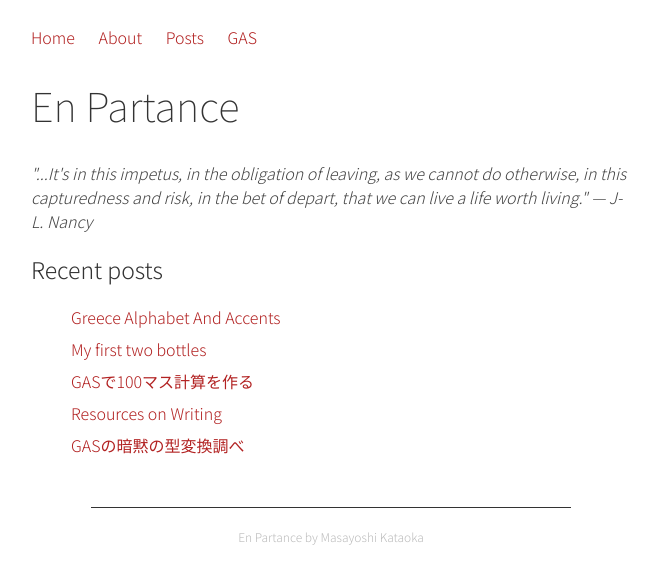
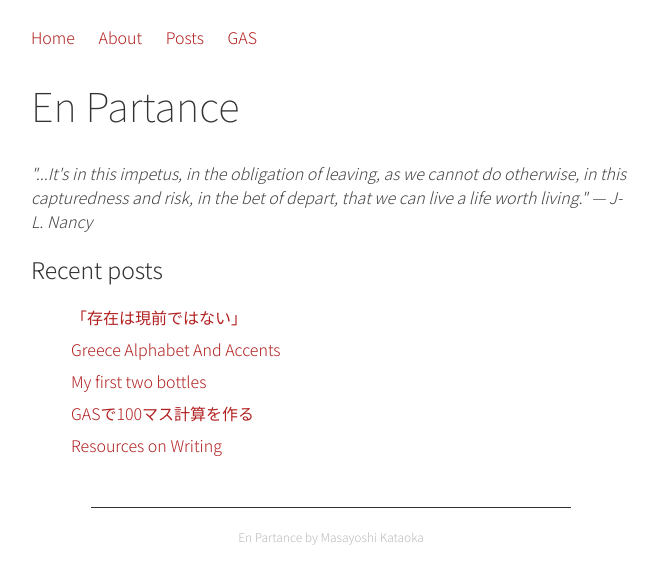
Before and after one commit to mkataoka73/aws_hosted_blog, a Jekyll site: the page built from index.md, in a window 1280 px wide. Shown: the top 584 px of the page, without its empty margins (309-967 px from the left). Built offline with Jekyll 4.4.1, drawn with Linux system fonts in a browser that asks for light colours; part of the change alters nothing that is shown.

Commit message:
Add new post

```diff
--- a/_sass/main.scss
+++ b/_sass/main.scss
@@ -45,6 +45,11 @@ h3, h4 {
   // font-size: 1.8rem;
   font-weight: 400;
   @include headingUnderLine($linkColor, 2px);
+}
+
+.h5 {
+  margin-bottom: 4px;
+  @include headingUnderLine($linkColor, 1px);
 }
 
 /* code */
--- /dev/null
+++ b/study/philosophy/_posts/2021-08-17-being-is-not-presence.md
@@ -0,0 +1,45 @@
+---
+layout: post
+title: 「存在は現前ではない」
+permalink: being-is-not-presence
+---
+
+## Timothy Morton
+{:.h2}
+
+{% include ex-link.html url="https://www.amazon.co.jp/dp/B077T848F8/ref=dp-kindle-redirect?_encoding=UTF8&btkr=1" text="Being Ecological" %}の註で、Mortonは次のように述べている。
+
+##### 引用
+{:.h5}
+
+>Graham Harman’s beautifully clear books include Heidegger Explained: From Phenomenon to Thing (Chicago: Open Court, 2007), which succinctly shows that Heidegger is actually quite easy to understand. What Heidegger is arguing is simply that being is not presence.
+>
+Morton, Timothy. Being Ecological (Pelican Books) (p.217). Penguin Books Ltd. Kindle 版.
+
+##### 訳
+{:.h5}
+
+G.ハーマンの素晴らしい著作『Heidegger Explained』によれば、ハイデガーは極めて易しく理解できる哲学者であり、その言わんとするところは次の一言に要約できる——すなわち、**存在は現前ではない**。
+
+## Heidegger Explained
+{:.h2}
+
+実際に{% include ex-link.html url="https://www.amazon.co.jp/Heidegger-Explained-Phenomenon-Thing-Ideas/dp/0812696174" text="Heidegger Explained" %}を紐解くと、次のようにある。
+
+##### 引用
+{:.h5}
+
+>The title of Heidegger’s greatest book is Being and Time, and these three words explain the whole of his philosophy. It was his view that every great thinker has a single great thought. For Heidegger, that single thought can be expressed as follows: <strong>*being is not presence*. Being is not present, because *being is time*</strong>—and **time is something never simply present, but constantly torn apart in an ambiguous threefold structure**. The whole of Heidegger’s career serves only to clarify the insight that being is not presence. The being of things such as candles and trees never lies fully present before us, and neither does being itself.
+>
+Harman, Graham (2011-04-14T22:58:59). Heidegger Explained (Ideas Explained) . Open Court. Kindle 版.
+
+##### 訳（大意）
+{:.h5}
+
+ハイデガーの主著『存在と時間』のタイトルには、彼の哲学全ての説明が詰め込まれている。偉大な思想家の思想というものは、常に一つの単純なフレーズに要約されると彼は考えていたが、彼本人にとってそれは **〈存在は現前ではない〉** というものであった。
+
+存在は現前ではない。**存在とは時間である**。そして **時間** とは、ただ単に現在が続いているというものでは決してなく、〔過去・現在・未来という、境界の〕曖昧な三つの構造に絶え間なく分割され続けている何ものかなのである。
+
+ハイデガーの思想家としてのキャリア全体は、すべてこの〈存在は現前ではない〉という彼の直観を説明することのみに奉仕している。
+
+蝋燭や木といった〈物〉たちの存在は、決して私たちの前に完全に現れているのではない。〔もちろん、〕**存在そのもの** についても同じことが言える。
```
